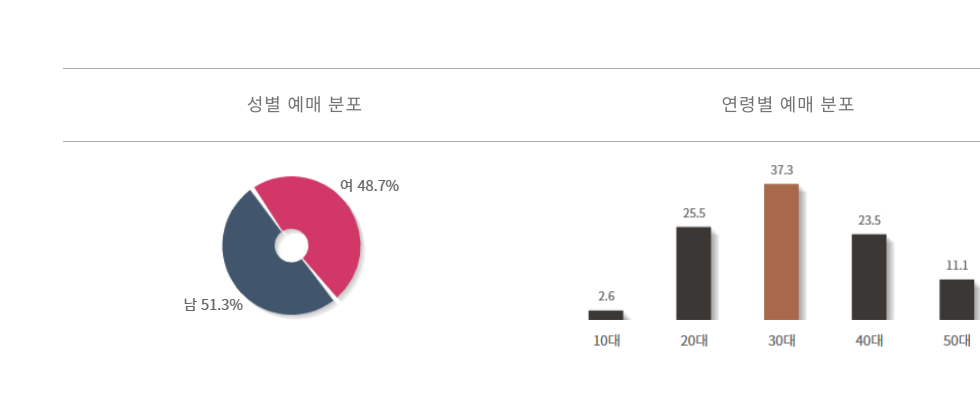
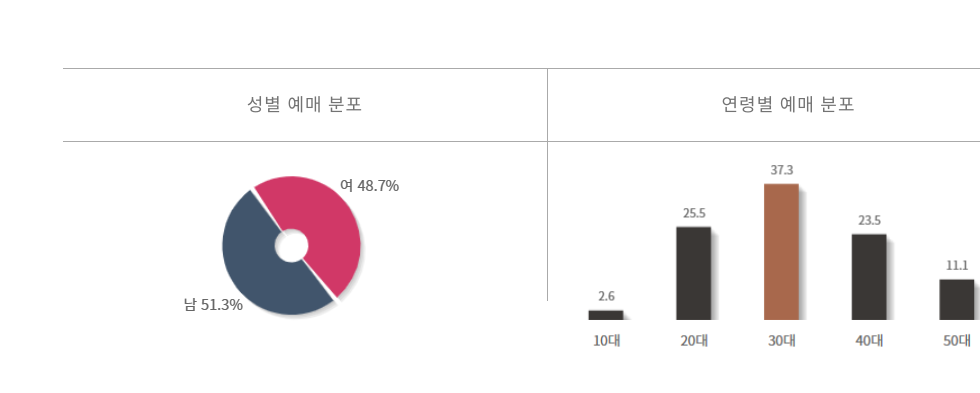
Before and after one commit to SOPT-CDS-WEB-6/CDS-Client, a React (Vite) app: page / in a window 1280 px wide. Shown: the part 694-1087 px from the top of the page, without its empty margins (300-1280 px from the left). Built offline with nearby package versions, Linux system fonts and the light colour scheme.

Commit message:
feat: MovieDetail 차트 부분 중앙 경계선 생성

```diff
--- a/src/components/MovieDetail.tsx
+++ b/src/components/MovieDetail.tsx
@@ -106,6 +106,7 @@ const StP = styled.p`
 
 const StChartSection = styled.section`
   display: flex;
+  position: relative;
 
   width: 96.7rem;
   height: 28.6rem;
@@ -126,7 +127,9 @@ const StChartImg = styled.div`
 `;
 
 const StChartBar = styled.div`
-  z-index: 2;
+  position: absolute;
+  left: 48.4rem;
+
   width: 0.1rem;
   height: 23.3rem;
 
```
